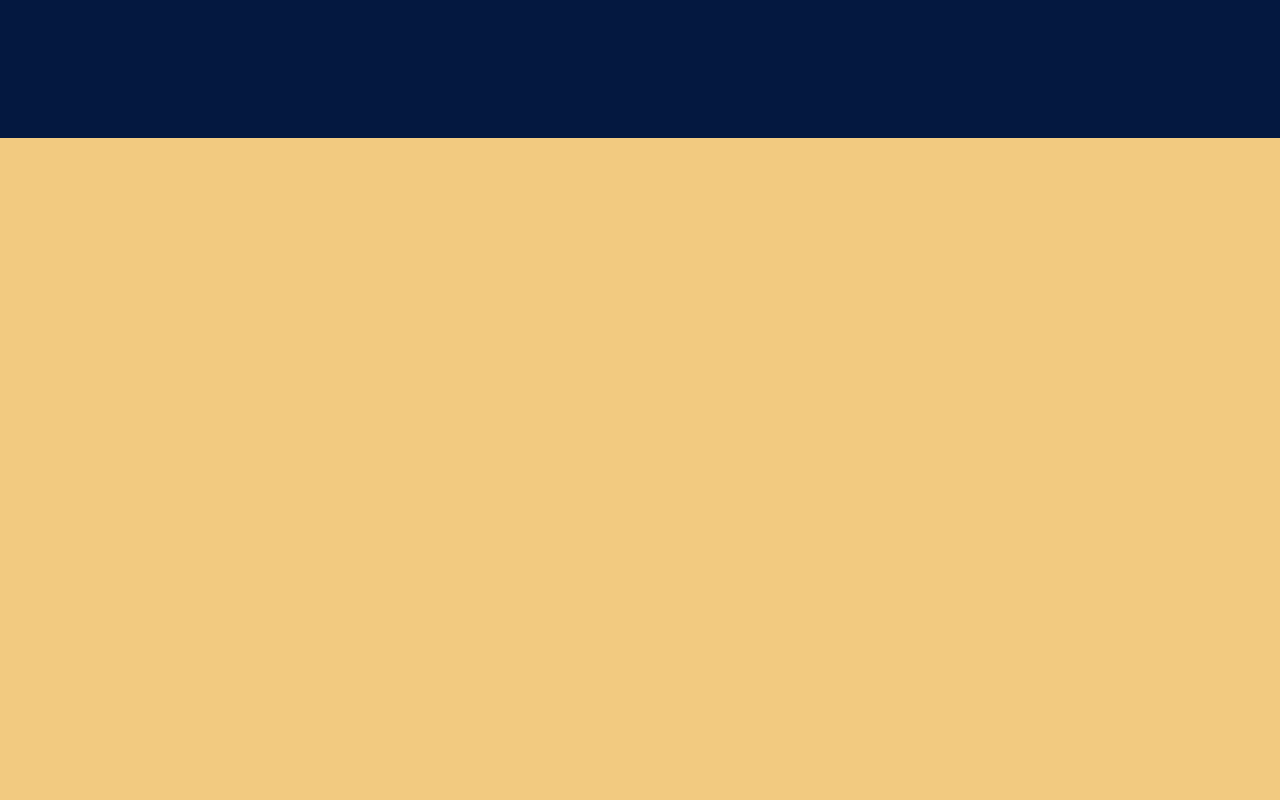
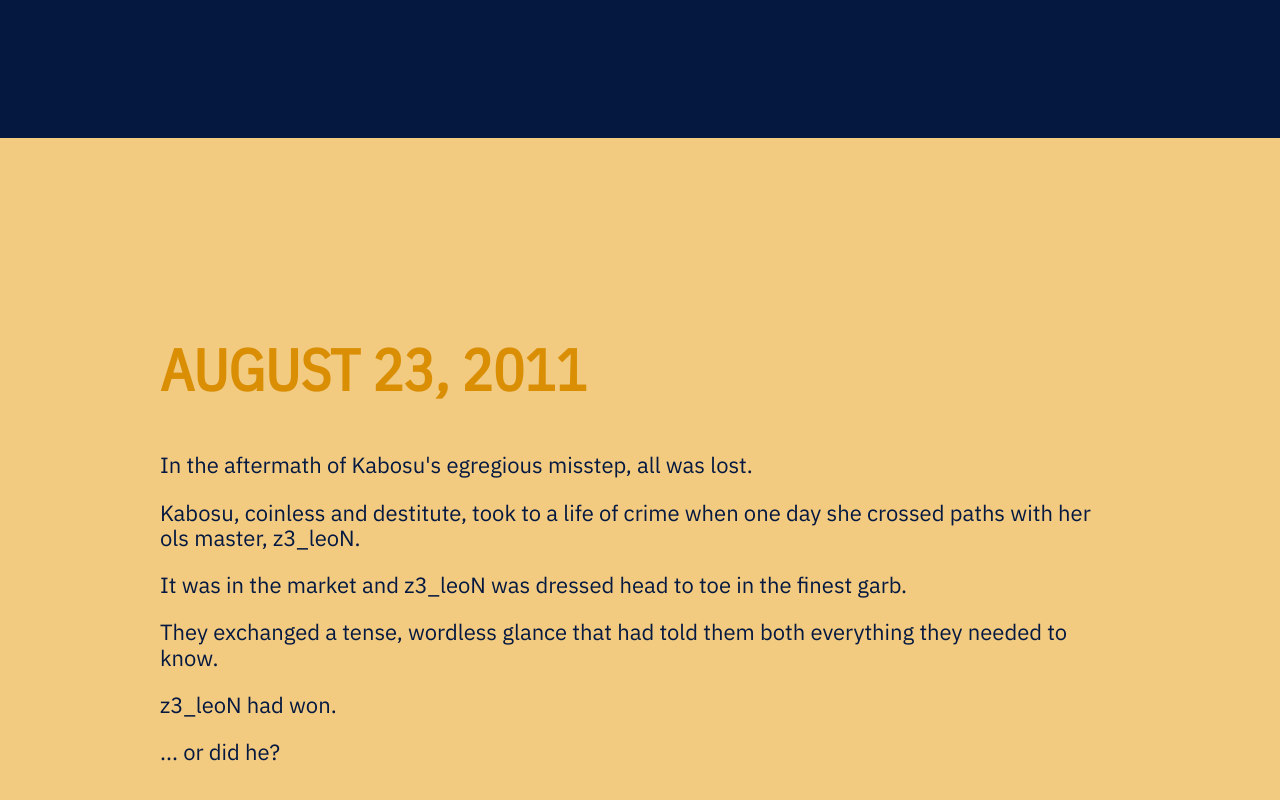
Before and after one commit to patrickjamesmardis/exquisiteCorps, a website built with Parcel: page index.html in a window 1280 px wide. Shown: the part 5462-6262 px from the top of the page. Built offline with nearby package versions, Linux system fonts and the light colour scheme.

Commit message:
favicon and stuff

```diff
--- a/index.html
+++ b/index.html
@@ -13,8 +13,7 @@
   <meta property="og:image" content="">
 
   <link rel="manifest" href="site.webmanifest">
-  <link rel="apple-touch-icon" href="icon.png">
-  <!-- Place favicon.ico in the root directory -->
+  <link rel="apple-touch-icon" href="apple-touch-icon.png">
 
   <link rel="stylesheet" href="css/normalize.css">
   <link rel="stylesheet" href="css/main.css">
@@ -142,8 +141,13 @@
     </section>
     <section class="paragraph" id="paragraph-8">
       <div class="container">
-        <h2></h2>
-        <p></p>
+        <h2>August 23, 2011</h2>
+        <p>In the aftermath of Kabosu's egregious misstep, all was lost.</p>
+        <p>Kabosu, coinless and destitute, took to a life of crime when one day she crossed paths with her ols master, z3_leoN.</p>
+        <p>It was in the market and z3_leoN was dressed head to toe in the finest garb.</p>
+        <p>They exchanged a tense, wordless glance that had told them both everything they needed to know.</p>
+        <p>z3_leoN had won.</p>
+        <p>... or did he?</p>
       </div>
     </section>
 
```
Also changed, not shown: android-chrome-192x192.png (added), android-chrome-512x512.png (added), apple-touch-icon.png (added), favicon-16x16.png (added), favicon-32x32.png (added), favicon.ico, icon.png, tile-wide.png, tile.png, 1 other file.
